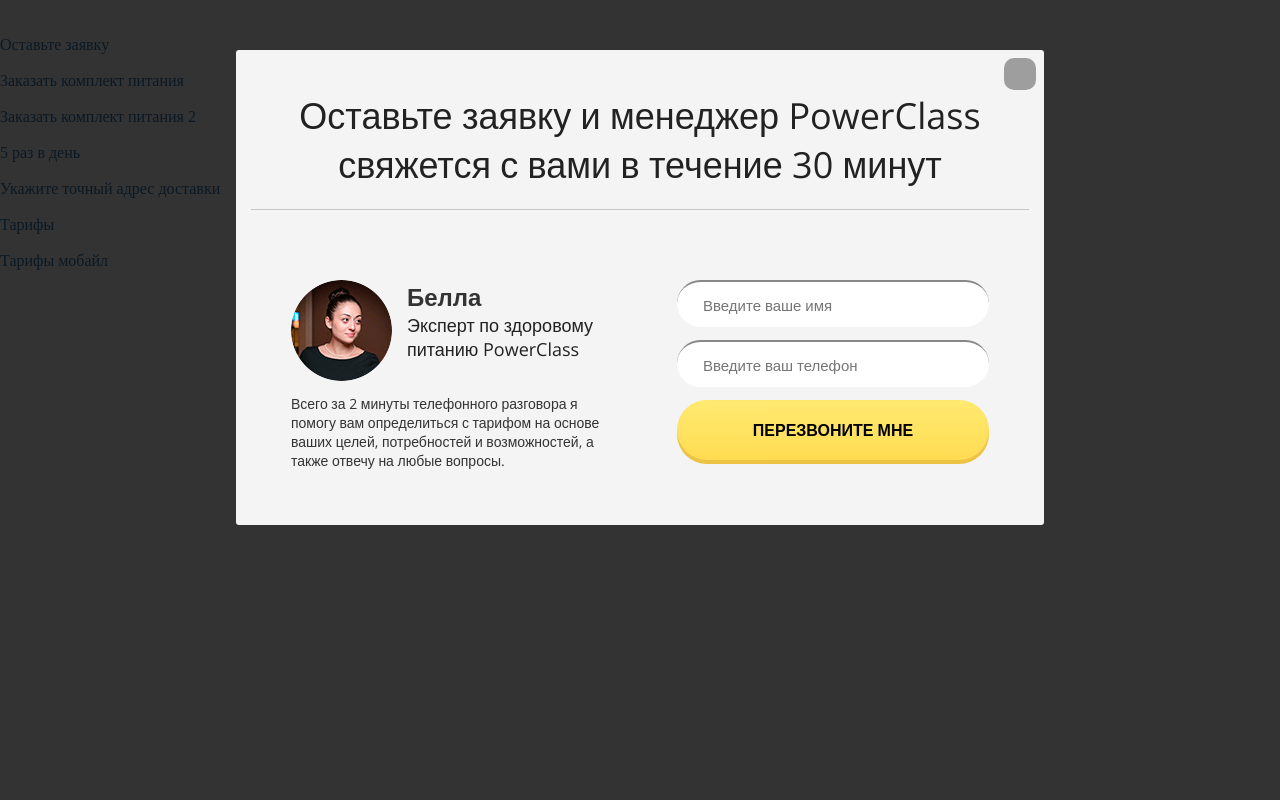
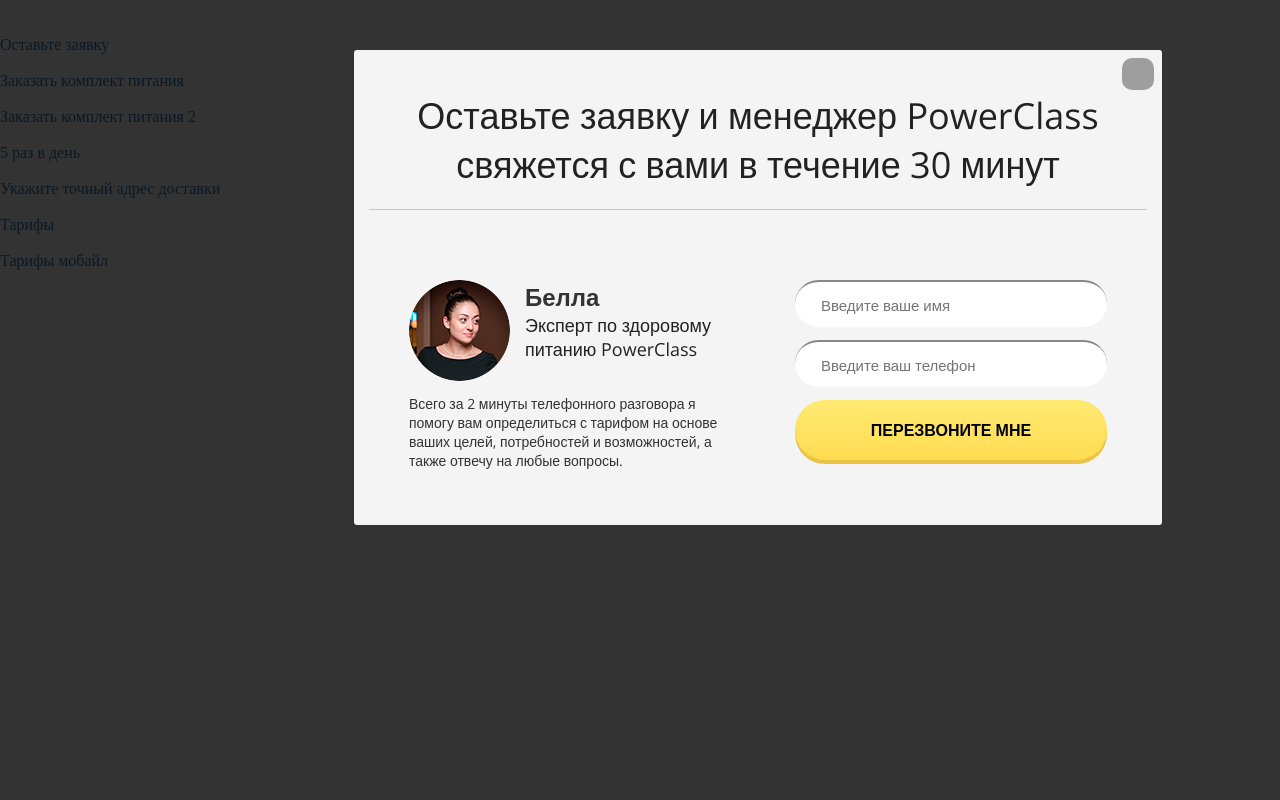
Before and after one commit to kvsemenoff/powerclass, a PHP site: page /popup.php in a window 1280 px wide, after a click on "Оставьте заявку". Run offline with PHP 8.4, Linux system fonts and the light colour scheme; some libraries are stand-ins or nearby versions; grey boxes are pictures that could not be loaded.

Commit message:
allfiles

```diff
--- a/css/style.css
+++ b/css/style.css
@@ -503,20 +503,22 @@
   position: absolute;
   left: 0;
   top: 0;
-  z-index: 9000;
+  z-index: 900;
   background-color: #000;
   width: 100%;
   height: 100%;
   display: none; }
 
 .window {
+  position: fixed;
+  top: 0;
+  right: 0;
+  bottom: 0;
+  left: 0;
+  z-index: 9950;
   display: none;
-  position: absolute;
-  left: 0;
-  top: 0;
-  display: none;
-  z-index: 9998;
-  border: none; }
+  overflow-y: scroll;
+  margin: 0 auto; }
   .window .form-wrap-main {
     background: #F4F4F4;
     border-radius: 3px;
@@ -3173,8 +3175,8 @@
     font-weight: 700;
     line-height: 18px; }
     .df3priem .dfdots {
-      width: 7px;
-      height: 7px;
+      width: 7.5px;
+      height: 7.5px;
       display: inline-block;
       background-color: #000;
       border: 1px solid #000;
@@ -3430,6 +3432,9 @@
     border-radius: 25px 0 0 25px;
     text-align: left;
     float: left; }
+    .df3priem .dfdots:nth-child(2) {
+      background-color: #fff;
+      margin-left: 4px; }
 
   .df5priem {
     display: inline-block;
@@ -3441,4 +3446,7 @@
 .roistat-lh-pulsator-phone {
   z-index: 20 !important; }
 
+@viewport {
+  user-zoom: fixed; }
+
 /*# sourceMappingURL=style.css.map */
--- a/css/style.scss
+++ b/css/style.scss
@@ -592,16 +592,37 @@
 
 /* попапы
 =====================================*/
-#mask { position:absolute; left:0; top:0;  z-index:9000;  background-color:#000; width: 100%; height: 100%;  display:none; }
-
-.window{
-	display: none;
+#mask {
 	position:absolute;
 	left:0;
 	top:0;
+	z-index:900;
+	background-color:#000;
+	width: 100%;
+	height: 100%;
 	display:none;
-	z-index:9998;
-	border:none;
+
+
+}
+
+.window{
+	// display: none;
+	// position:absolute;
+	// left:0;
+	// top:0;
+	// display:none;
+	// z-index:9998;
+	// border:none;
+
+	position: fixed;
+    top: 0;
+    right: 0;
+    bottom: 0;
+    left: 0;
+    z-index: 9950;
+    display: none;
+    overflow-y:scroll;
+    margin: 0 auto;
 
 	// position: fixed;
 	// width: 100% !important;
@@ -3916,8 +3937,8 @@
 		line-height: 18px;
 		// margin-right: -3px;
 		.dfdots{
-			width: 7px;
-			height: 7px;
+			width: 7.5px;
+			height: 7.5px;
 			display: inline-block;
 			background-color: #000;
 			border: 1px solid #000;
@@ -3952,20 +3973,16 @@
 		}
 	}
 	.df5priem{
-		// display: inline-block; //
 		display: block;
 		border: 2px solid  #212121;
-		// padding: 12px 14px 3px 15px; //
 		padding: 12px 10px 3px 10px;
-		// border-radius: 0 25px 25px 0; //25
 		border-radius: 25px;
-		// text-align: left;
 		text-align: center;
 		color:  #212121;
 		font-size: 14px;
 		font-weight: 700;
 		line-height: 18px;
-		margin-top: 5px;///
+		margin-top: 5px;
 		.dfdots{
 			width: 7px;
 			height: 7px;
@@ -4219,6 +4236,10 @@
 		border-radius: 25px 0 0 25px;
 		text-align: left;
 		float: left;
+		.dfdots:nth-child(2){
+			background-color: #fff;
+			margin-left: 4px;
+		}
 	}
 	.df5priem{
 		display: inline-block;
@@ -4237,3 +4258,6 @@
 .roistat-lh-pulsator-phone{
 	z-index: 20!important;
 }
+@viewport {
+  user-zoom: fixed;
+}
--- a/includes/header.php
+++ b/includes/header.php
@@ -3,6 +3,7 @@
 <head>
 	<meta charset="UTF-8">
 	<meta name="viewport" content="width=device-width, initial-scale=1">
+	<meta name=”viewport” content=”user-scalable=no” />
 	<meta name="description" content="Уникальный сервис 5-разового правильного питания для мужчин и женщин с бесплатной доставкой по Москве" />
 	<meta name="keywords" content="powerclass, доставка питания, доставка здоровой еды, готовое питание, 5-ти разовое питание" />
 
--- a/includes/menu.php
+++ b/includes/menu.php
@@ -7,7 +7,7 @@
 	<div class="row">
 
 			<div class="dfmenumobule">
-				<h3 class="dfmenucap">Меню на эту неделю</h3>
+				<h3 class="dfmenucap">Пример меню на 7 дней</h3>
 				<div class="dfcallory">
 					<div class="dfcaloryesbox2">
 					<span class="dfborder "><a href="#js-fitmob" class="dfactivelinkmob" tarif="Фит">1 400</a></span>
@@ -1561,7 +1561,7 @@
 	<div class="dfcontainer2">
 
 				<div class="dfmenumobule">
-					<h3 class="dfmenucap">Меню на эту неделю</h3>
+					<h3 class="dfmenucap">Пример меню на 7 дней</h3>
 					<div class="dfcallory">
 						<div class="dfcaloryesbox dfhoverbox1 perviyosobiy">
 							<span class="dfborder "><a href="#jsfit"><em>Фит</em></a></span>
```
Also changed, not shown: includes/questions.php (+16 -3 lines), 1 other file.
